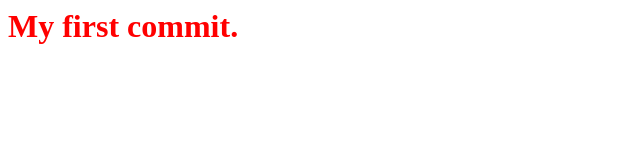
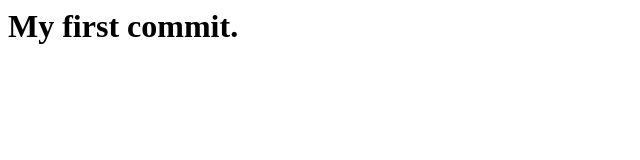
Before and after one commit to uniprovisor/gh4beginners, a plain HTML site: page index.html in a window 1280 px wide. Shown: the whole page, without its empty margins (0-640 px from the left). Drawn offline with Linux system fonts and the light colour scheme.

Commit message:
Revert "Created style.css"
This reverts commit 00bda4eecdbeee5a0d764572dc22ebf13041d0df.

```diff
--- a/index.html
+++ b/index.html
@@ -1,9 +1,4 @@
 <!DOCTYPE html/>
 <html>
-    <head>
-        <link rel="stylesheet" href="style.css" />
-    </head>
-    <body>
-        <h1>My first commit.</h1>
-    </body>
+    <h1>My first commit.</h1>
 </html>
--- a/style.css
+++ /dev/null
@@ -1,3 +0,0 @@
-h1{
-    color: red;
-}
```
